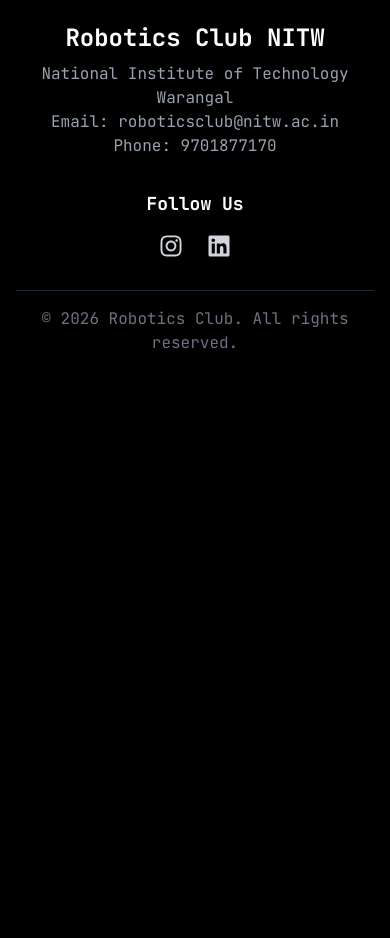
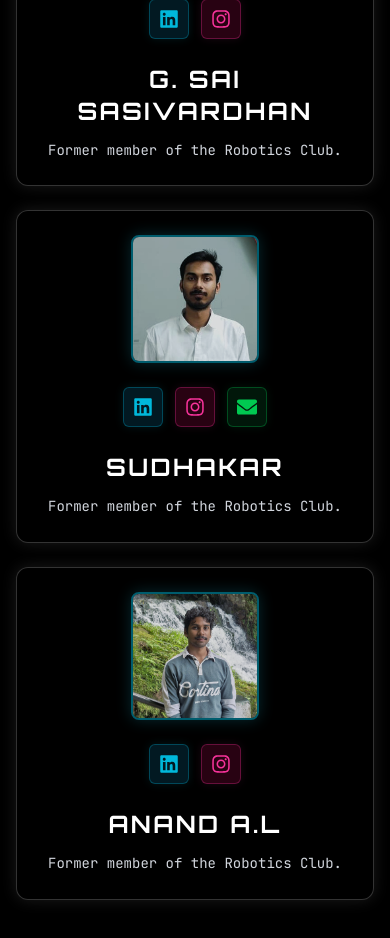
Before and after one commit to rishabhraturi05/rc_web, a Next.js app: page /alumni in a window 390 px wide. Shown: the part 6900-7838 px from the top of the page. Before the commit the page ends 7271 px from the top, so only its background shows below. Built offline with nearby package versions, Linux system fonts and the light colour scheme.

Commit message:
fix: restore pixel hover, fix mobile scrolling, update alumni links

```diff
--- a/src/app/alumni/page.js
+++ b/src/app/alumni/page.js
@@ -102,6 +102,30 @@
     instagram: 'https://www.instagram.com/umamaheshwarchintu_20',
     email: 'mu21btb0a44@student.nitw.ac.in'
   },
+  {
+    name: 'G. Sai Sasivardhan',
+    description: 'Former member of the Robotics Club.',
+    imageUrl: '/members/gensecs/Gampa Sai Sasivardhan.jpg',
+    linkedin: 'https://in.linkedin.com/in/sai-sasivardhan-gampa-59559a254',
+    instagram: 'https://www.instagram.com/sasivardhansai',
+    email: '/'
+  },
+  {
+    name: 'Sudhakar',
+    description: 'Former member of the Robotics Club.',
+    imageUrl: '/members/gensecs/_Sudhakar_photo - Sudhakar Kumar.jpg',
+    linkedin: 'https://www.linkedin.com/in/sudhakar-kumar-38a9a4282/',
+    instagram: 'https://www.instagram.com/_sudhakar.08?igsh=MWcxeTJrb2J5OWI2bA==',
+    email: 'krsudhakar1103@gmail.com'
+  },
+  {
+    name: 'Anand A.L',
+    description: 'Former member of the Robotics Club.',
+    imageUrl: '/members/mech/Anand A L.jpg',
+    linkedin: 'https://www.linkedin.com/in/anand-al',
+    instagram: 'https://www.instagram.com/anandd_alx?igsh=MTd1ZXMxemh2Y2dxNg==',
+    email: '/'
+  }
 ];
 
 const Alumni = () => {
@@ -118,7 +142,7 @@
   };
 
   return (
-    <main className="relative min-h-screen bg-black text-white overflow-hidden pb-24">
+    <main className="relative min-h-screen bg-transparent text-white overflow-x-hidden pb-24">
 
       <div className="relative z-10 pt-32 pb-16 text-center">
         <motion.div
--- a/src/app/competitions/page.js
+++ b/src/app/competitions/page.js
@@ -25,7 +25,7 @@
   };
 
   return (
-    <main className="relative min-h-screen bg-black text-white overflow-hidden pb-24">
+    <main className="relative min-h-screen bg-transparent text-white overflow-x-hidden pb-24">
 
       {/* Hero Section */}
       <div className="relative z-10 pt-32 pb-16 text-center">
--- a/src/app/contact/page.js
+++ b/src/app/contact/page.js
@@ -73,7 +73,7 @@
   };
 
   return (
-    <main className="relative min-h-screen bg-black text-white overflow-hidden pb-24">
+    <main className="relative min-h-screen bg-transparent text-white overflow-x-hidden pb-24">
 
       {/* Header Section */}
       <div className="relative z-10 text-center pt-32 pb-12 px-4">
--- a/src/app/events_page/page.js
+++ b/src/app/events_page/page.js
@@ -267,7 +267,7 @@
   }
 
   return (
-    <main className="relative min-h-screen bg-black text-white overflow-hidden pb-24">
+    <main className="relative min-h-screen bg-transparent text-white overflow-x-hidden pb-24">
 
       {/* Hero Section */}
       <div className="relative z-10 pt-32 pb-16 text-center">
--- a/src/app/members/page.js
+++ b/src/app/members/page.js
@@ -111,7 +111,7 @@
   const [activeTab, setActiveTab] = useState('core');
 
   return (
-    <main className="relative min-h-screen bg-black text-white overflow-hidden pb-24">
+    <main className="relative min-h-screen bg-transparent text-white overflow-x-hidden pb-24">
 
       {/* Hero Section */}
       <div className="relative z-10 mx-auto w-full max-w-6xl px-4 pt-32 pb-12 text-center">
--- a/src/app/projects/page.js
+++ b/src/app/projects/page.js
@@ -97,7 +97,7 @@
   const activeProject = activeProjectIndex !== null ? projects[activeProjectIndex] : null;
 
   return (
-    <main className="relative min-h-screen bg-black text-white overflow-x-hidden pb-24">
+    <main className="relative min-h-screen bg-transparent text-white overflow-x-hidden pb-24">
 
       <div className="relative z-10 pt-32 pb-16 text-center">
         <motion.div
```
Also changed, not shown: public/members/2026/palaka_vishnu.webp.
